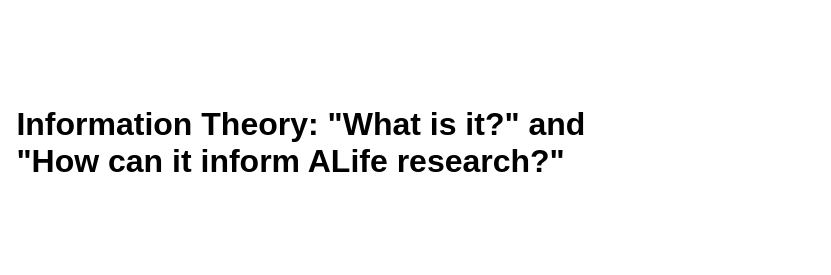
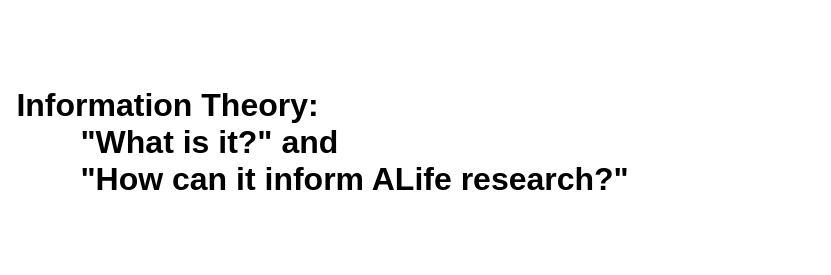
Before and after one commit to cliff-bohm/InformationTheoryForALIFE, a plain HTML site: page index.html in a window 1280 px wide. Shown: the top 275 px of the page, 338-1169 px from the left. Drawn offline with Linux system fonts and the light colour scheme.

Commit message:
Update index.html

```diff
--- a/index.html
+++ b/index.html
@@ -31,9 +31,9 @@
         <div class="header">
             <img src="Logo.png" alt="Descriptive Alt Text">
 <h1>
-  Information Theory:<be>
-  "What is it?" and<br>
-  "How can it inform ALife research?"
+  Information Theory:<br>
+  <span style="display: block; margin-left: 2em;">"What is it?" and</span>
+  <span style="display: block; margin-left: 2em;">"How can it inform ALife research?"</span>
 </h1>
         </div>
 
```
